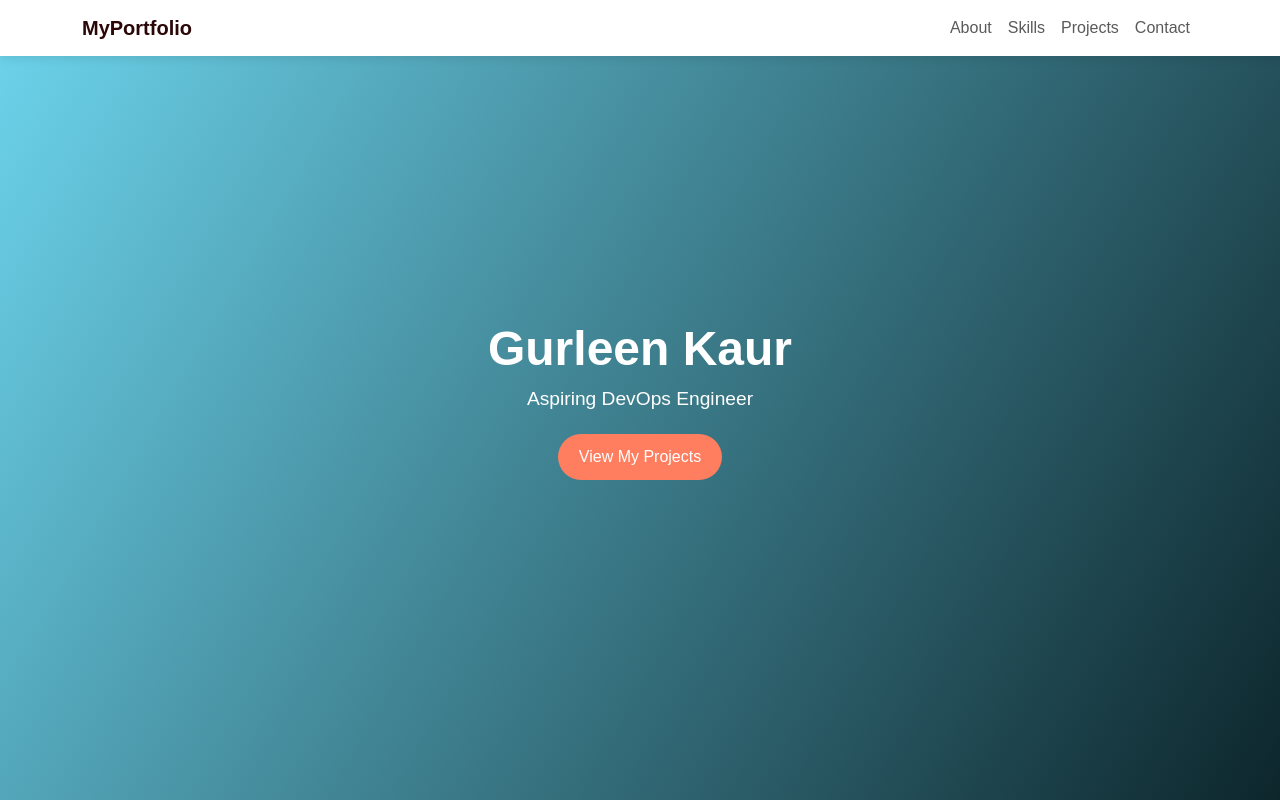
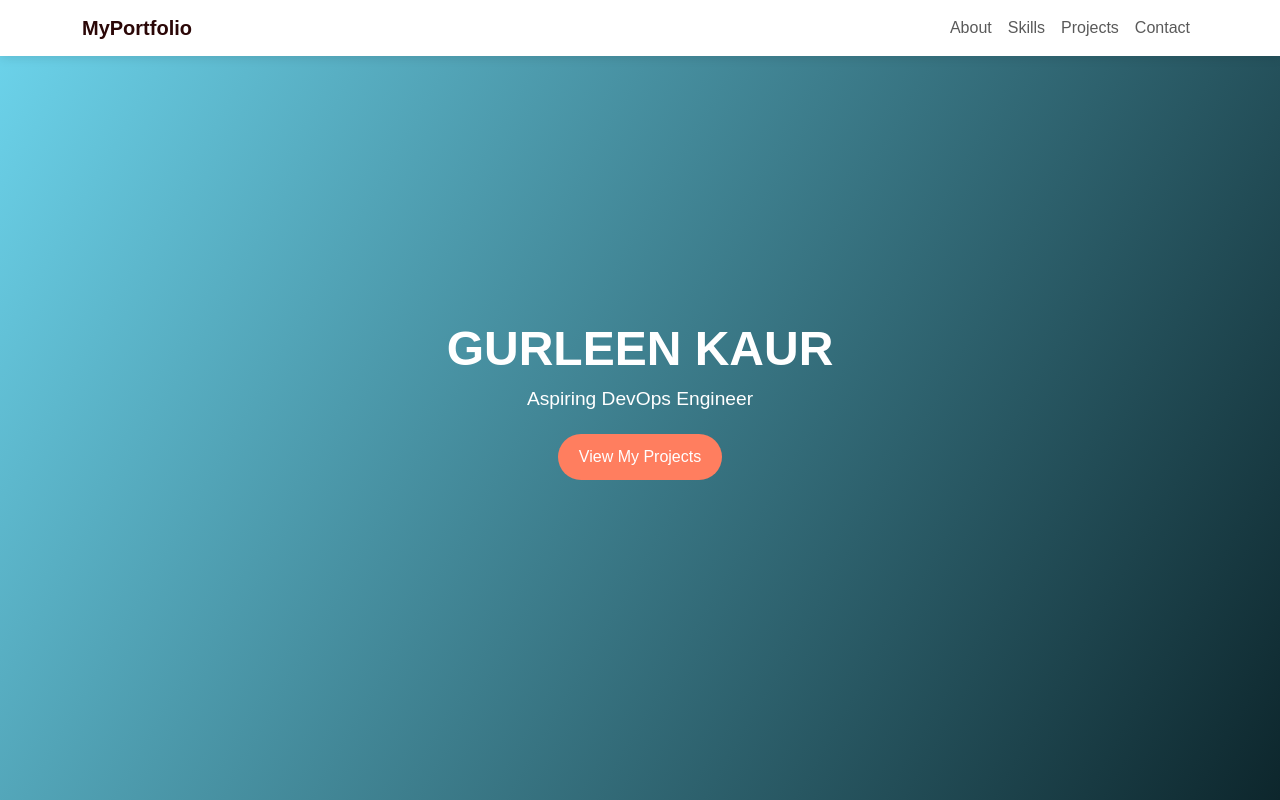
Before and after one commit to Gurleenkaur-16/Portfolio-Jenkins-, a plain HTML site: page index.html in a window 1280 px wide. Shown: the top 800 px of the page. Drawn offline with nearby package versions, Linux system fonts and the light colour scheme.

Commit message:
Update index.html

```diff
--- a/index.html
+++ b/index.html
@@ -213,7 +213,7 @@ body {
 
   <!-- Hero Section -->
   <section class="hero" id="home">
-    <h1> Gurleen Kaur </h1>
+    <h1> GURLEEN KAUR </h1>
     <p>Aspiring DevOps Engineer </p>
     <a href="#projects" class="btn btn-custom">View My Projects</a>
   </section>
```
